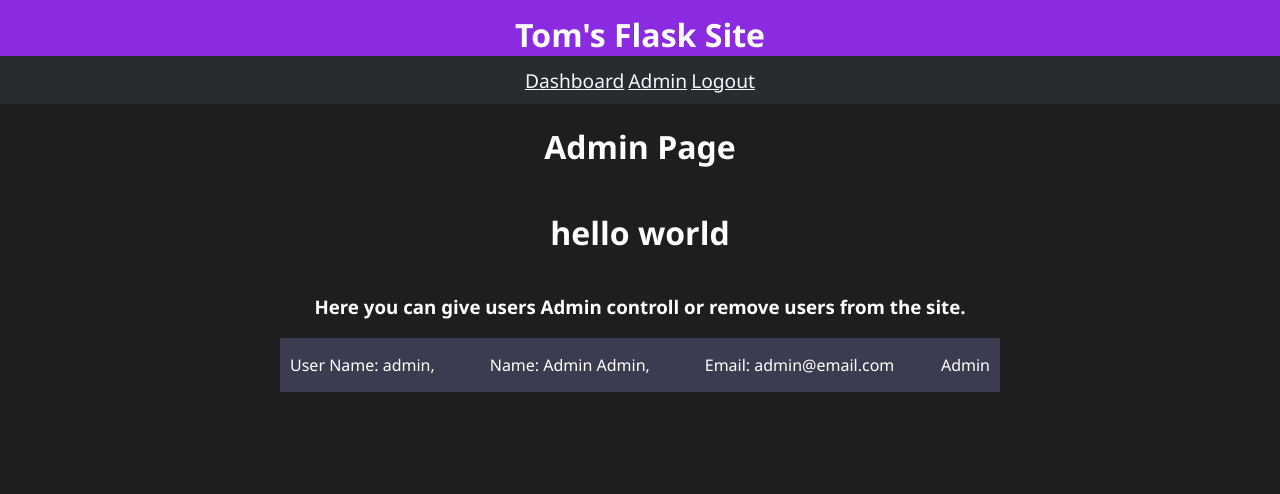
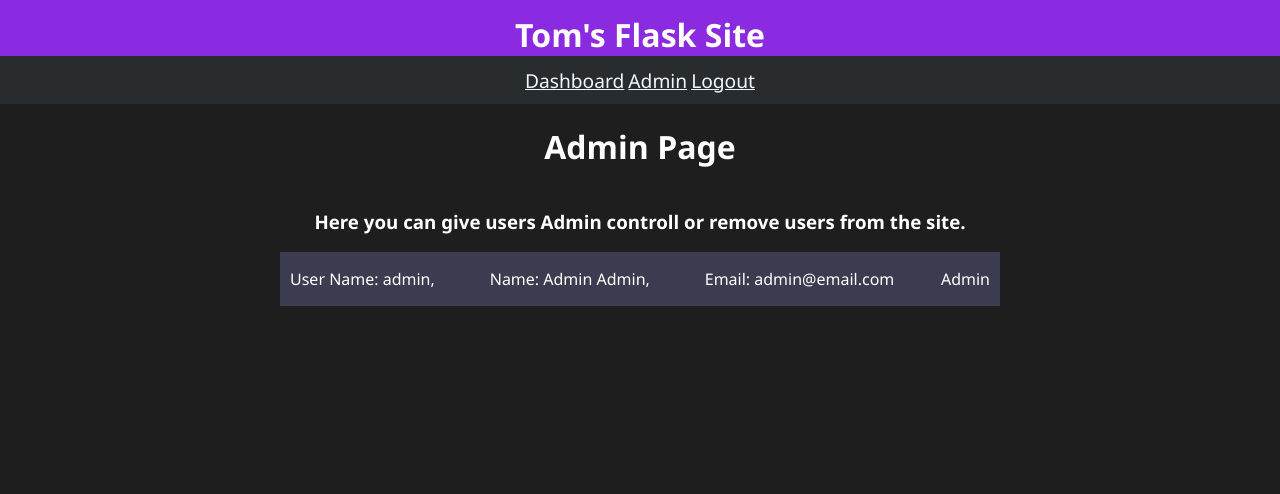
Before and after one commit to thankinson/tlh_flask_site, a Flask app: page /admin in a window 1280 px wide. Shown: the top 494 px of the page. Run offline with Flask 2, Linux system fonts and the light colour scheme; the first user in the database is signed in; data comes from the database, SQL or seed files in the repository.

Commit message:
final update for today

```diff
--- a/flask-app/application/templates/adminpage.html
+++ b/flask-app/application/templates/adminpage.html
@@ -12,7 +12,6 @@
 
 <div class="page-content">
     <h1>Admin Page</h1>
-    <h1>hello world</h1>
     <h3>Here you can give users Admin controll or remove users from the site.</h3>
     <div class="users-div">
         {% for user, role in users %}
```
